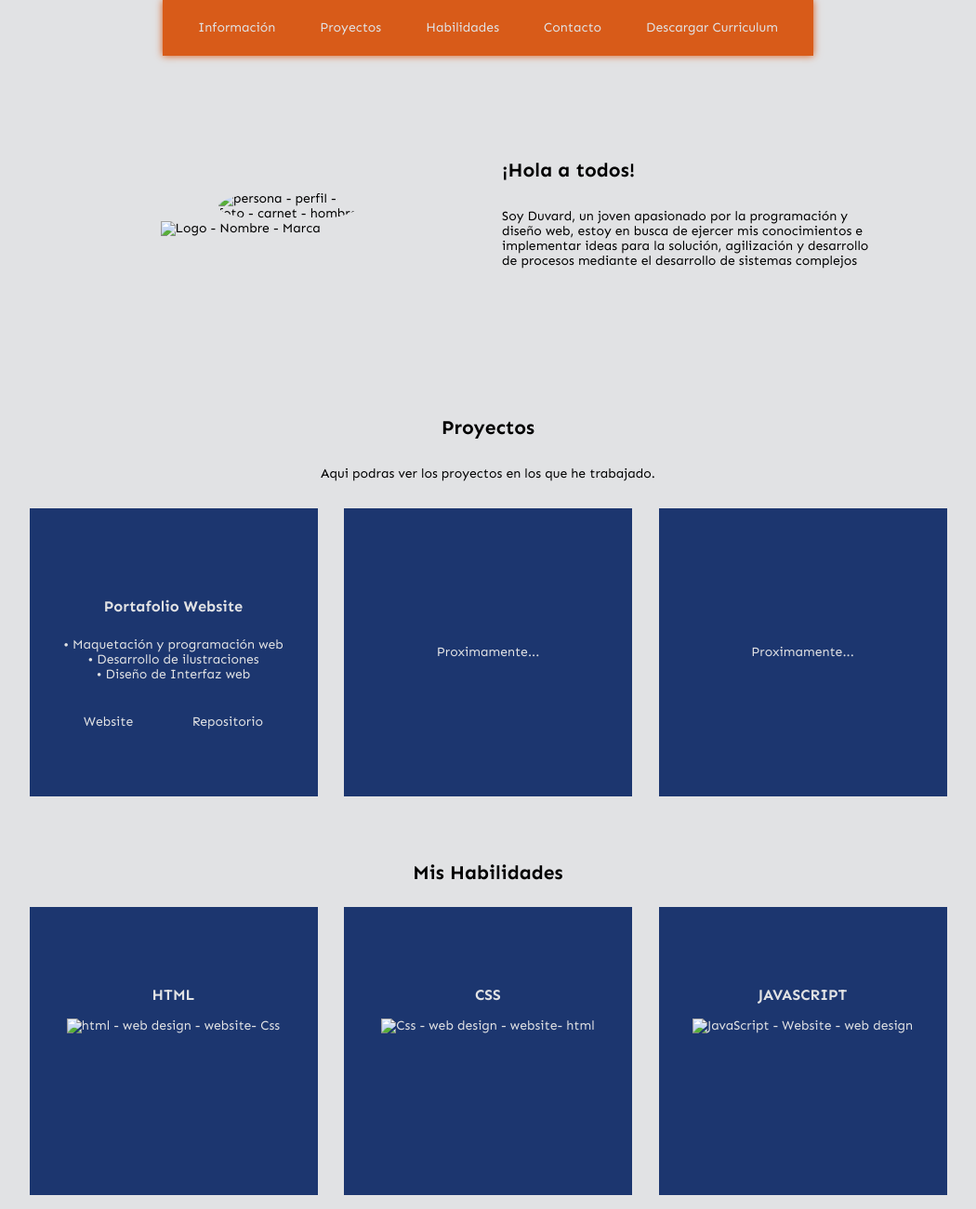
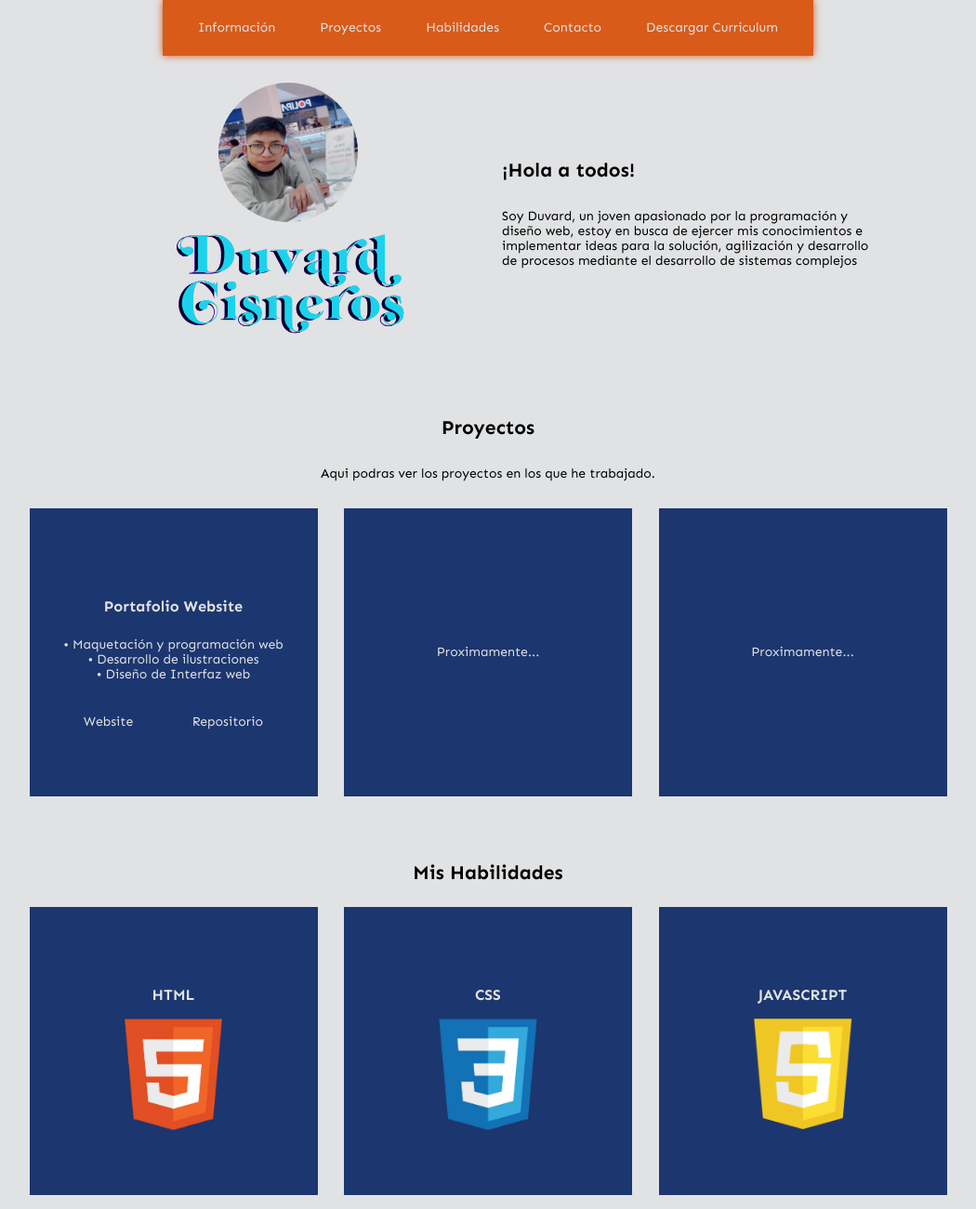
Before and after one commit to Duvard1/Portafolio-Web, a plain HTML site: page index.html in a window 1280 px wide. Shown: the top 1301 px of the page at 93% size, without its empty margins (115-1165 px from the left). Drawn offline with Linux system fonts and the light colour scheme; the site is published under a folder, as on GitHub Pages, so addresses that start at the root find nothing.

Commit message:
Update index.html

```diff
--- a/index.html
+++ b/index.html
@@ -83,12 +83,12 @@
       <div>
         <img
           class="InfoContainer__img"
-          src="/Source/Foto__perfil.jpeg"
+          src="Source/Foto__perfil.jpeg"
           alt="persona - perfil - foto - carnet - hombre"
         />
         <img
           class="InfoContainer__img--name"
-          src="/Source/Duvard Cisneros.png"
+          src="Source/Duvard Cisneros.png"
           alt="Logo - Nombre - Marca"
         />
       </div>
@@ -153,16 +153,16 @@
       <div class="SkillContainer__div">
         <div>
           <h3>HTML</h3>
-          <img src="/Source/Html.png" alt="html - web design - website- Css" />
+          <img src="Source/Html.png" alt="html - web design - website- Css" />
         </div>
         <div>
           <h3>CSS</h3>
-          <img src="/Source/Css.png" alt="Css - web design - website- html" />
+          <img src="Source/Css.png" alt="Css - web design - website- html" />
         </div>
         <div>
           <h3>JAVASCRIPT</h3>
           <img
-            src="/Source/JavaScript.png"
+            src="Source/JavaScript.png"
             alt="JavaScript - Website - web design"
           />
         </div>
```
